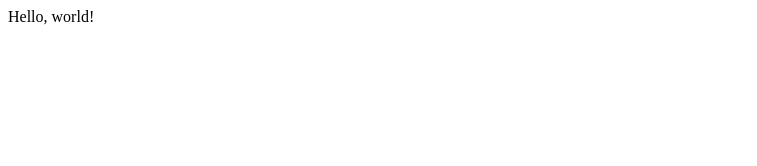
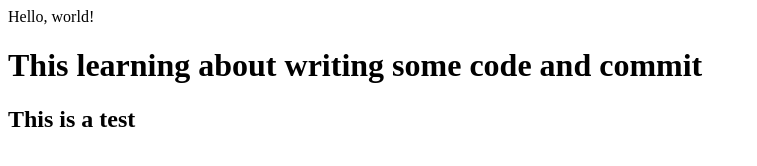
Before and after one commit to AljaZal/cs50_webdevelopment, a plain HTML site: page index.html in a window 1280 px wide. Shown: the whole page, without its empty margins (0-757 px from the left). Drawn offline with Linux system fonts and the light colour scheme.

Commit message:
Add files via upload

```diff
--- a/index.html
+++ b/index.html
@@ -5,5 +5,8 @@
     </head>
     <body>
         Hello, world!
+
+        <h1> This learning about writing some code and commit</h1>
+        <h2>This is a test</h2>
     </body>
 </html>
```
